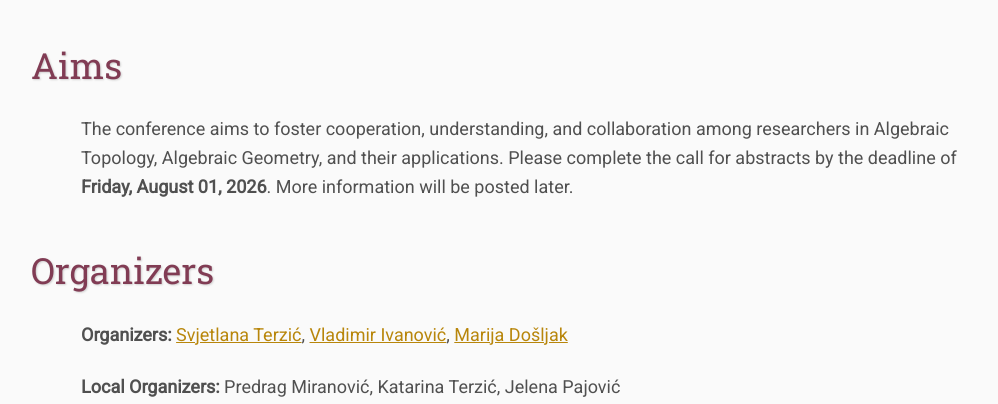
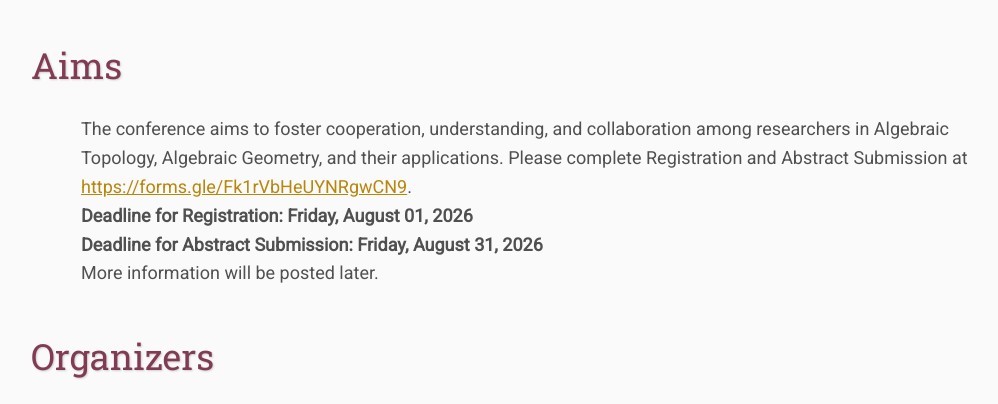
Before and after one commit to Vladimir314/MontenegroConference2026, a plain HTML site: page index.html in a window 1280 px wide. Shown: the part 1999-2403 px from the top of the page, without its empty margins (109-1107 px from the left). Drawn offline with Linux system fonts and the light colour scheme.

Commit message:
Registration and directions pages have been updated with new information about the conference venue, accommodation options, and transportation details. The call for registration and abstract submission has also been revised to reflect the new conference title.

```diff
--- a/index.html
+++ b/index.html
@@ -88,8 +88,10 @@
   <p>
     The conference aims to foster cooperation, understanding, and collaboration among
     researchers in Algebraic Topology, Algebraic Geometry, and their applications.
-    Please complete the call for abstracts by the deadline of
-    <strong>Friday, August 01, 2026</strong>.
+    Please complete Registration and Abstract Submission at
+    <a href="https://forms.gle/Fk1rVbHeUYNRgwCN9">https://forms.gle/Fk1rVbHeUYNRgwCN9</a>.
+    <br><strong>Deadline for Registration: Friday, August 01, 2026</strong><br>
+    <strong>Deadline for Abstract Submission: Friday, August 31, 2026</strong><br>
     More information will be posted later.
   </p>
 </section>
@@ -116,13 +118,13 @@
 
     <h2>Organizers</h2>
     <p><strong>Organizers:</strong>
-        <a href="mailto:sterzic@ac.me">Svjetlana Terzić</a>,
-        <a href="mailto:vladimir.i@ucg.ac.me">Vladimir Ivanović</a>,
-        <a href="mailto:marijadosljak@ucg.ac.me">Marija Došljak</a>
+        Svjetlana Terzić,
+        Vladimir Ivanović,
+        Marija Došljak
     </p>
     <p><strong>Local Organizers:</strong> Predrag Miranović, Katarina Terzić, Jelena Pajović</p>
     <p>
-
+        You can contact the organizers via the official conference email: <a href="mailto:topology2026@canu.ac.me">topology2026@canu.ac.me</a>
     </p>
     <table class="sponsors">
         <tr>
```
Also changed, not shown: directions/index.html (+21 -5 lines), registration/index.html (+3 -5 lines).
